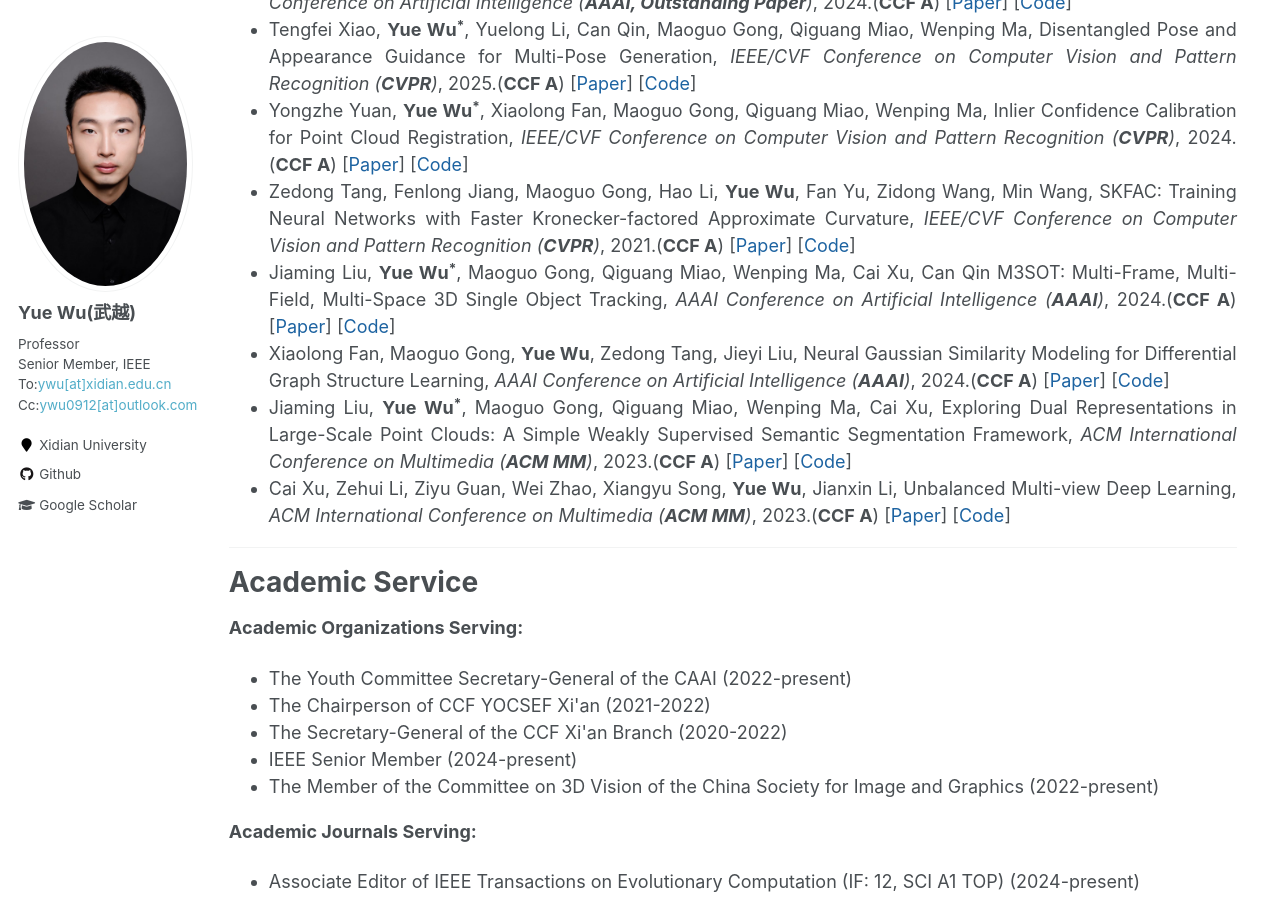
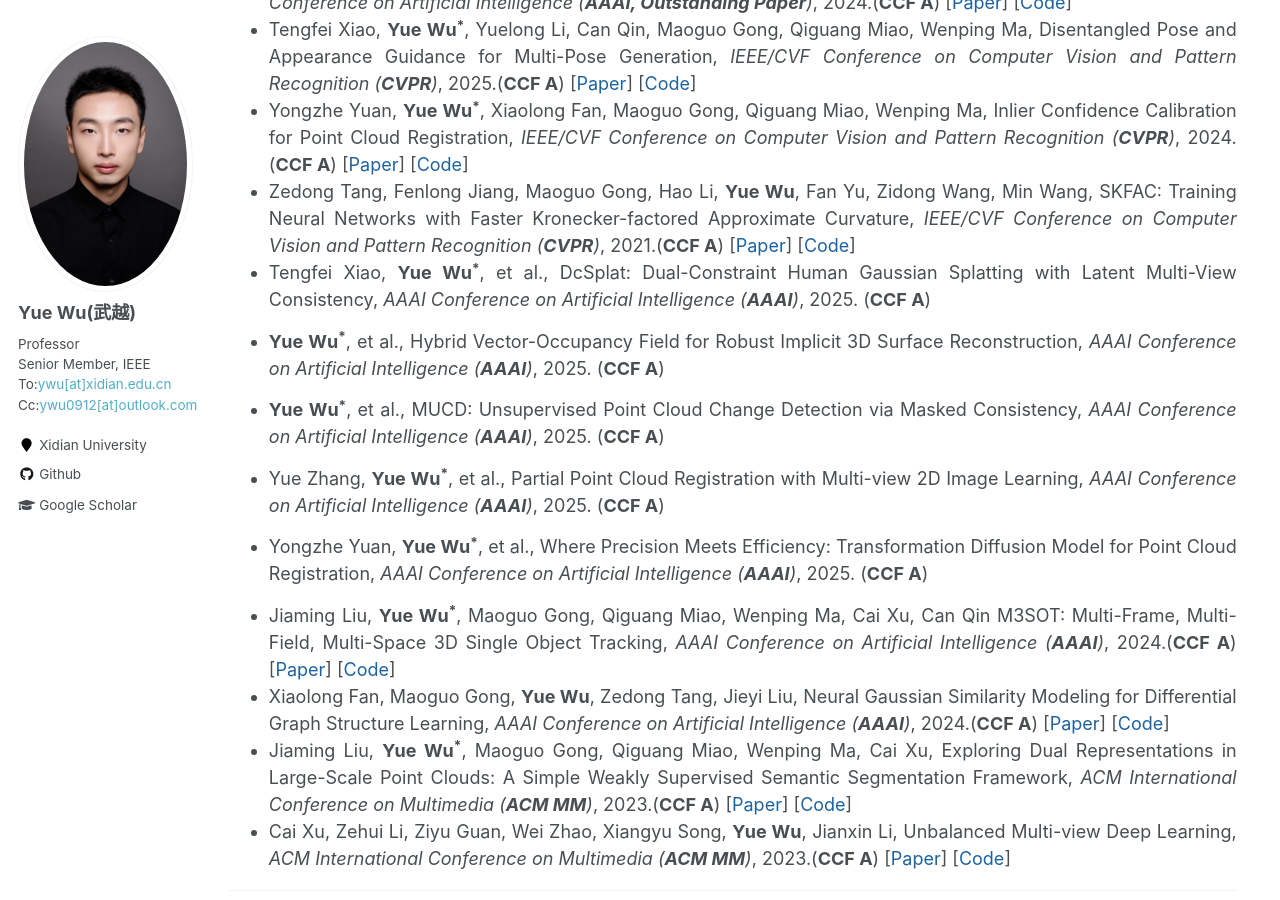
Before and after one commit to ywuchina/ywuchina.github.io, a Jekyll site: the page built from _pages/home.md, in a window 1280 px wide and 900 px high, scrolled down 4277 px. Built offline with Jekyll 4.4.1, drawn with Linux system fonts in a browser that asks for light colours.

Commit message:
Update paper.html

```diff
--- a/_includes/paper.html
+++ b/_includes/paper.html
@@ -385,6 +385,51 @@ Reliable Conflictive Multi-View Learning,
   </span>
 </li>
 
+  <li style="margin-bottom: 1.5%;">
+  <span>
+    Tengfei Xiao, <b>Yue Wu<sup>*</sup></b>, et al.,
+    DcSplat: Dual-Constraint Human Gaussian Splatting with Latent Multi-View Consistency,
+    <i>AAAI Conference on Artificial Intelligence (<b>AAAI</b>)</i>, 2025.
+    (<b>CCF A</b>)
+  </span>
+</li>
+
+<li style="margin-bottom: 1.5%;">
+  <span>
+    <b>Yue Wu<sup>*</sup></b>, et al.,
+    Hybrid Vector-Occupancy Field for Robust Implicit 3D Surface Reconstruction,
+    <i>AAAI Conference on Artificial Intelligence (<b>AAAI</b>)</i>, 2025.
+    (<b>CCF A</b>)
+  </span>
+</li>
+
+<li style="margin-bottom: 1.5%;">
+  <span>
+    <b>Yue Wu<sup>*</sup></b>, et al.,
+    MUCD: Unsupervised Point Cloud Change Detection via Masked Consistency,
+    <i>AAAI Conference on Artificial Intelligence (<b>AAAI</b>)</i>, 2025.
+    (<b>CCF A</b>)
+  </span>
+</li>
+
+<li style="margin-bottom: 1.5%;">
+  <span>
+    Yue Zhang, <b>Yue Wu<sup>*</sup></b>, et al.,
+    Partial Point Cloud Registration with Multi-view 2D Image Learning,
+    <i>AAAI Conference on Artificial Intelligence (<b>AAAI</b>)</i>, 2025.
+    (<b>CCF A</b>)
+  </span>
+</li>
+
+<li style="margin-bottom: 1.5%;">
+  <span>
+    Yongzhe Yuan, <b>Yue Wu<sup>*</sup></b>, et al.,
+    Where Precision Meets Efficiency: Transformation Diffusion Model for Point Cloud Registration,
+    <i>AAAI Conference on Artificial Intelligence (<b>AAAI</b>)</i>, 2025.
+    (<b>CCF A</b>)
+  </span>
+</li>
+
 
 <li style="margin-bottom: 1.5;">
     <span>Jiaming Liu, <b>Yue Wu<sup>*</sup></b>, Maoguo Gong, Qiguang Miao, Wenping Ma, Cai Xu, Can Qin
```
